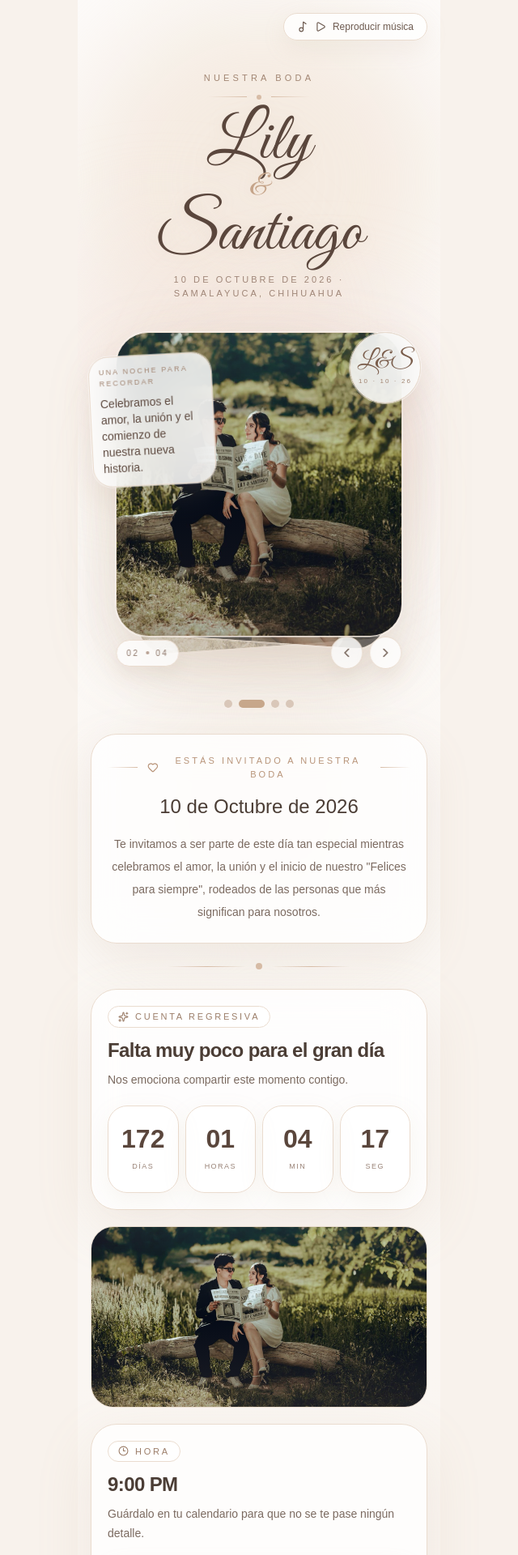
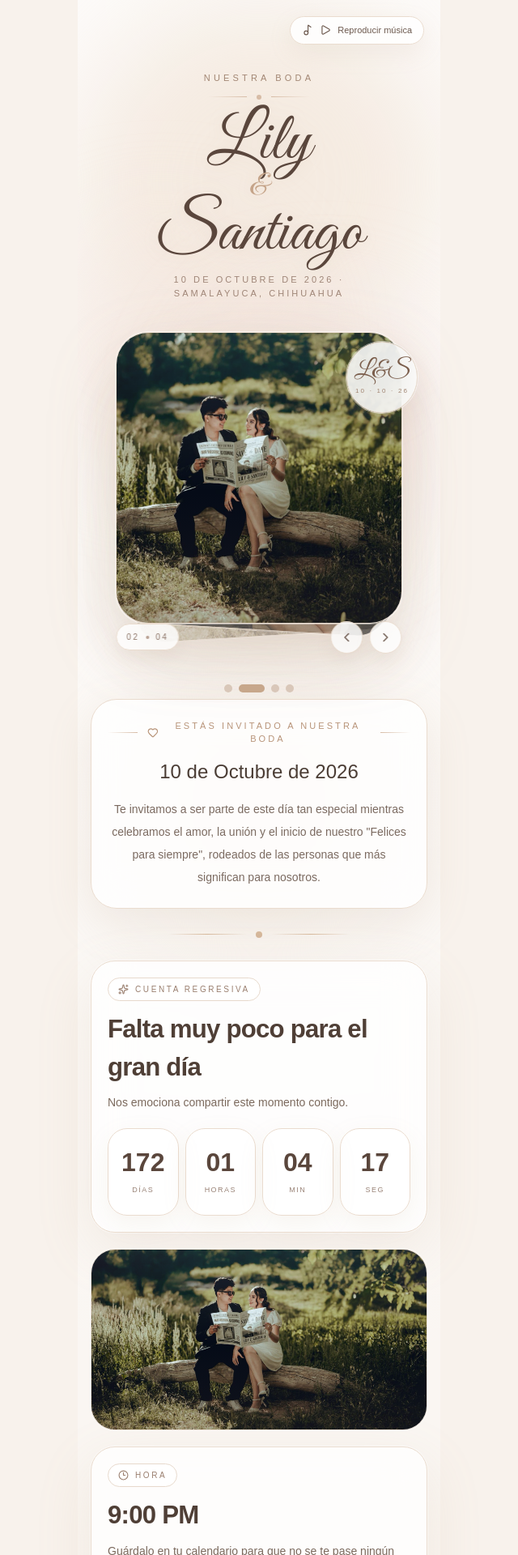
Before and after one commit to roiszs/BodaSantiago-Lily, a Next.js app: page / in a window 1280 px wide. Shown: the top 1920 px of the page at 81% size, without its empty margins (320-960 px from the left). Built offline with nearby package versions, Linux system fonts and the light colour scheme.

Commit message:
Agregando sello a la foto

```diff
--- a/src/app/page.tsx
+++ b/src/app/page.tsx
@@ -110,7 +110,7 @@ function InvitationImage({
 }) {
   return (
     <div
-      className={`relative overflow-hidden rounded-[28px] border border-[#eadccf] bg-white/70 ${
+      className={`relative overflow-hidden rounded-[30px] border border-[#e9ddd2] bg-white/72 ring-1 ring-white/55 ${
         tall ? "h-80" : "h-56"
       }`}
     >
@@ -121,7 +121,7 @@ function InvitationImage({
         className="object-cover"
         sizes="(max-width: 768px) 100vw, 420px"
       />
-      <div className="absolute inset-0 bg-gradient-to-t from-[#8e7767]/18 via-transparent to-white/10" />
+      <div className="absolute inset-0 bg-[linear-gradient(to_top,rgba(92,70,56,0.14),transparent_48%,rgba(255,255,255,0.10))]" />
     </div>
   );
 }
@@ -139,15 +139,17 @@ function SectionTitle({
 }) {
   return (
     <div className="mb-5">
-      <div className="mb-3 inline-flex items-center gap-2 rounded-full border border-[#eadccf] bg-white/70 px-3 py-1 text-[11px] uppercase tracking-[0.25em] text-[#9b7d68]">
+      <div className="mb-3 inline-flex items-center gap-2 rounded-full border border-[#e7d9cc] bg-white/72 px-3 py-1.5 text-[10px] uppercase tracking-[0.26em] text-[#9a7f6f]">
         {icon}
         <span>{eyebrow}</span>
       </div>
-      <h2 className="text-2xl font-semibold tracking-tight text-[#4b3d35]">
+
+      <h2 className="text-[1.95rem] font-semibold tracking-tight text-[#4f3f36]">
         {title}
       </h2>
+
       {subtitle ? (
-        <p className="mt-2 text-sm leading-6 text-[#7b6a60]">{subtitle}</p>
+        <p className="mt-2 text-sm leading-6 text-[#7b695d]">{subtitle}</p>
       ) : null}
     </div>
   );
@@ -155,13 +157,14 @@ function SectionTitle({
 
 function ElegantDivider() {
   return (
-    <div className="relative mx-auto my-6 flex items-center justify-center">
-      <div className="h-px w-24 bg-gradient-to-r from-transparent via-[#d7bca6] to-transparent" />
-      <div className="mx-3 h-2 w-2 rounded-full bg-[#d7bca6]" />
-      <div className="h-px w-24 bg-gradient-to-r from-transparent via-[#d7bca6] to-transparent" />
+    <div className="relative mx-auto my-7 flex items-center justify-center">
+      <div className="h-px w-24 bg-gradient-to-r from-transparent via-[#d5b79b] to-transparent" />
+      <div className="mx-3 h-2 w-2 rounded-full bg-[#d5b79b]" />
+      <div className="h-px w-24 bg-gradient-to-r from-transparent via-[#d5b79b] to-transparent" />
     </div>
   );
 }
+
 function HeroSeal() {
   return (
     <div className="flex h-[88px] w-[88px] flex-col items-center justify-center rounded-full border border-[#eadccf] bg-white/86 shadow-[0_14px_35px_rgba(184,154,129,0.16)] ring-1 ring-white/50 backdrop-blur-xl">
@@ -208,8 +211,8 @@ function HeroStackedCarousel({
   });
 
   return (
-    <div className="relative mx-auto h-[26rem] w-full max-w-sm">
-      <div className="pointer-events-none absolute left-1/2 top-1/2 h-60 w-60 -translate-x-1/2 -translate-y-1/2 rounded-full bg-[#e6cdb6]/45 blur-3xl" />
+    <div className="relative mx-auto h-[24.8rem] w-full max-w-sm">
+      <div className="pointer-events-none absolute left-1/2 top-1/2 h-56 w-56 -translate-x-1/2 -translate-y-1/2 rounded-full bg-[#e4ccb7]/38 blur-3xl" />
 
       {visibleCards
         .slice()
@@ -219,13 +222,13 @@ function HeroStackedCarousel({
             card.offset === 0
               ? "translate-y-0 rotate-0 scale-100 opacity-100 z-30"
               : card.offset === 1
-              ? "translate-y-4 rotate-[4deg] scale-[0.95] opacity-70 z-20"
-              : "translate-y-8 -rotate-[4deg] scale-[0.9] opacity-45 z-10";
+              ? "translate-y-4 rotate-[3.5deg] scale-[0.955] opacity-70 z-20"
+              : "translate-y-8 -rotate-[3.5deg] scale-[0.91] opacity-45 z-10";
 
           return (
             <div
               key={`${card.src}-${card.offset}-${activeIndex}`}
-              className={`absolute inset-x-0 top-0 mx-auto h-[23.5rem] w-[92%] overflow-hidden rounded-[40px] border border-[#eadccf] bg-white/72 shadow-[0_30px_85px_rgba(184,154,129,0.22)] ring-1 ring-white/50 transition-all duration-700 ease-out ${styles}`}
+              className={`absolute inset-x-0 top-0 mx-auto h-[22.5rem] w-[92%] overflow-hidden rounded-[40px] border border-[#eadccf] bg-white/72 shadow-[0_30px_85px_rgba(184,154,129,0.22)] ring-1 ring-white/50 transition-all duration-700 ease-out ${styles}`}
             >
               <Image
                 src={card.src}
@@ -235,13 +238,13 @@ function HeroStackedCarousel({
                 sizes="(max-width: 768px) 100vw, 420px"
                 priority={card.offset === 0}
               />
-              <div className="absolute inset-0 bg-[linear-gradient(to_top,rgba(92,70,56,0.22),transparent_45%,rgba(255,255,255,0.12))]" />
+              <div className="absolute inset-0 bg-[linear-gradient(to_top,rgba(92,70,56,0.18),transparent_45%,rgba(255,255,255,0.10))]" />
             </div>
           );
         })}
 
       <div className="absolute bottom-0 left-1/2 z-40 flex w-[92%] -translate-x-1/2 items-center justify-between">
-        <div className="inline-flex items-center gap-2 rounded-full border border-[#eadccf] bg-white/80 px-3 py-2 text-[10px] uppercase tracking-[0.24em] text-[#8c7568] shadow-[0_10px_20px_rgba(184,154,129,0.12)] backdrop-blur-xl">
+        <div className="inline-flex items-center gap-2 rounded-full border border-[#eadccf] bg-white/82 px-3 py-2 text-[10px] uppercase tracking-[0.24em] text-[#8c7568] shadow-[0_10px_20px_rgba(184,154,129,0.12)] backdrop-blur-xl">
           <span>{String(activeIndex + 1).padStart(2, "0")}</span>
           <span className="h-1 w-1 rounded-full bg-[#b8a092]" />
           <span>{String(images.length).padStart(2, "0")}</span>
@@ -251,7 +254,7 @@ function HeroStackedCarousel({
           <button
             type="button"
             onClick={goToPrev}
-            className="inline-flex h-10 w-10 items-center justify-center rounded-full border border-[#eadccf] bg-white/80 text-[#6d5a4f] shadow-[0_10px_20px_rgba(184,154,129,0.12)] backdrop-blur-xl"
+            className="inline-flex h-10 w-10 items-center justify-center rounded-full border border-[#eadccf] bg-white/82 text-[#6d5a4f] shadow-[0_10px_20px_rgba(184,154,129,0.12)] backdrop-blur-xl"
             aria-label="Foto anterior"
           >
             <ChevronLeft size={18} />
@@ -259,7 +262,7 @@ function HeroStackedCarousel({
           <button
             type="button"
             onClick={goToNext}
-            className="inline-flex h-10 w-10 items-center justify-center rounded-full border border-[#eadccf] bg-white/80 text-[#6d5a4f] shadow-[0_10px_20px_rgba(184,154,129,0.12)] backdrop-blur-xl"
+            className="inline-flex h-10 w-10 items-center justify-center rounded-full border border-[#eadccf] bg-white/82 text-[#6d5a4f] shadow-[0_10px_20px_rgba(184,154,129,0.12)] backdrop-blur-xl"
             aria-label="Siguiente foto"
           >
             <ChevronRight size={18} />
@@ -462,7 +465,9 @@ export default function WeddingInvitationMobile() {
   }, [wedding.countdownTarget]);
 
   useEffect(() => {
-    const audio = document.getElementById("wedding-audio") as HTMLAudioElement | null;
+    const audio = document.getElementById(
+      "wedding-audio"
+    ) as HTMLAudioElement | null;
     if (!audio) return;
 
     if (isPlaying) {
@@ -485,7 +490,7 @@ export default function WeddingInvitationMobile() {
   )}%0AComentario: ${encodeURIComponent(afterRsvp.comment || "")}`;
 
   const card =
-    "rounded-[32px] border border-[#eadccf] bg-white/78 p-5 shadow-[0_22px_70px_rgba(184,154,129,0.14)] backdrop-blur-xl";
+    "rounded-[30px] border border-[#eadccf] bg-white/78 p-5 shadow-[0_22px_70px_rgba(184,154,129,0.14)] ring-1 ring-white/45 backdrop-blur-xl";
 
   const input =
     "w-full rounded-[20px] border border-[#e7d8ca] bg-white/88 px-4 py-3 text-sm text-[#4b3d35] shadow-[inset_0_1px_0_rgba(255,255,255,0.65)] outline-none placeholder:text-[#a08d82] transition focus:border-[#caa98d] focus:shadow-[0_0_0_4px_rgba(201,169,141,0.14)]";
@@ -497,17 +502,17 @@ export default function WeddingInvitationMobile() {
     "inline-flex items-center justify-center gap-2 rounded-2xl border border-[#eadccf] bg-white/84 px-4 py-3 text-sm font-medium text-[#6d5a4f] shadow-[0_10px_22px_rgba(184,154,129,0.10)] transition hover:bg-white";
 
   const softPanel =
-    "rounded-[26px] border border-[#eadccf] bg-[#fffaf6]/82 p-4 shadow-[0_10px_30px_rgba(184,154,129,0.08)]";
+    "rounded-[24px] border border-[#eadccf] bg-[#fffaf6]/84 p-4 shadow-[0_10px_30px_rgba(184,154,129,0.08)]";
 
   return (
     <main className="min-h-screen bg-[#f8f2ec] text-[#4b3d35]">
       <audio id="wedding-audio" loop preload="none" src={wedding.songSrc} />
 
-      <div className="fixed inset-x-0 top-0 z-40 mx-auto flex w-full max-w-md items-center justify-end px-4 pt-4">
+      <div className="fixed inset-x-0 top-0 z-40 mx-auto flex w-full max-w-md items-center justify-end px-5 pt-5 pointer-events-none">
         <button
           type="button"
           onClick={() => setIsPlaying((v) => !v)}
-          className="inline-flex items-center gap-2 rounded-full border border-[#eadccf] bg-white/80 px-4 py-2 text-xs font-medium text-[#6d5a4f] shadow-[0_10px_30px_rgba(184,154,129,0.12)] backdrop-blur-xl"
+          className="pointer-events-auto inline-flex items-center gap-2 rounded-full border border-[#eadccf] bg-white/86 px-3.5 py-2 text-[11px] font-medium text-[#6d5a4f] shadow-[0_10px_30px_rgba(184,154,129,0.12)] backdrop-blur-xl"
         >
           <Music2 size={14} />
           {isPlaying ? <Pause size={14} /> : <Play size={14} />}
@@ -551,23 +556,14 @@ export default function WeddingInvitationMobile() {
           </p>
 
                     <div className="relative mt-10">
-          <div className="absolute left-0 top-7 z-40 w-[9.5rem] -rotate-[3deg] rounded-[24px] border border-[#eadccf] bg-white/84 p-3 text-left shadow-[0_14px_35px_rgba(184,154,129,0.14)] ring-1 ring-white/50 backdrop-blur-xl">
-            <p className="text-[9px] uppercase tracking-[0.24em] text-[#a28673]">
-              Una noche para recordar
-            </p>
-            <p className="mt-2 text-sm leading-5 text-[#5d493f]">
-              Celebramos el amor, la unión y el comienzo de nuestra nueva historia.
-            </p>
-          </div>
-
-          <div className="absolute right-2 top-0 z-40">
+            <div className="absolute right-3 top-3 z-40">
               <HeroSeal />
             </div>
 
             <HeroStackedCarousel images={heroGallery} />
           </div>
 
-        <div className="mt-20 rounded-[32px] border border-[#eadccf] bg-white/80 px-5 py-6 shadow-[0_18px_55px_rgba(184,154,129,0.15)] backdrop-blur-xl">
+          <div className="mt-14 rounded-[32px] border border-[#eadccf] bg-white/80 px-5 py-6 shadow-[0_18px_55px_rgba(184,154,129,0.15)] backdrop-blur-xl">
             <div className="flex items-center justify-center gap-3">
               <span className="h-px w-10 bg-gradient-to-r from-transparent to-[#d7bca6]" />
               <div className="flex items-center gap-2 text-[#b89479]">
@@ -941,7 +937,7 @@ export default function WeddingInvitationMobile() {
               Confirmar asistencia a la tornaboda
             </a>
 
-            <div className="space-y-4 rounded-[26px] border border-[#eadccf] bg-[#fffaf6]/82 p-4 shadow-[0_10px_30px_rgba(184,154,129,0.08)]">
+            <div className={`${softPanel} space-y-4`}>
               <div>
                 <p className="text-sm font-medium text-[#4b3d35]">
                   Ubicación de la tornaboda
@@ -1004,7 +1000,7 @@ export default function WeddingInvitationMobile() {
       </div>
 
       {showDressIdeas ? (
-        <div className="fixed inset-0 z-50 flex items-end bg-[#7b6557]/30 backdrop-blur-sm">
+        <div className="fixed inset-0 z-50 flex items-end bg-[#7b6557]/24 backdrop-blur-sm">
           <div className="max-h-[88vh] w-full overflow-y-auto rounded-t-[34px] border border-[#eadccf] bg-[#f8f2ec] p-5 text-[#4b3d35] shadow-2xl">
             <div className="mb-4 flex items-center justify-between">
               <div>
@@ -1019,7 +1015,7 @@ export default function WeddingInvitationMobile() {
               <button
                 type="button"
                 onClick={() => setShowDressIdeas(false)}
-                className="rounded-full border border-[#eadccf] bg-white/80 p-2 text-[#6d5a4f]"
+                className="rounded-full border border-[#eadccf] bg-white/82 p-2 text-[#6d5a4f]"
               >
                 <X size={18} />
               </button>
@@ -1029,7 +1025,7 @@ export default function WeddingInvitationMobile() {
               {ideas.map((idea) => (
                 <div
                   key={idea.text}
-                  className="rounded-[26px] border border-[#eadccf] bg-white/78 p-4"
+                  className="rounded-[26px] border border-[#eadccf] bg-white/78 p-4 shadow-[0_10px_24px_rgba(184,154,129,0.08)]"
                 >
                   <InvitationImage src={idea.src} alt={idea.text} />
                   <p className="mt-3 text-sm leading-6 text-[#75655b]">
```
Lines whose indentation alone changed are shown as unchanged.
